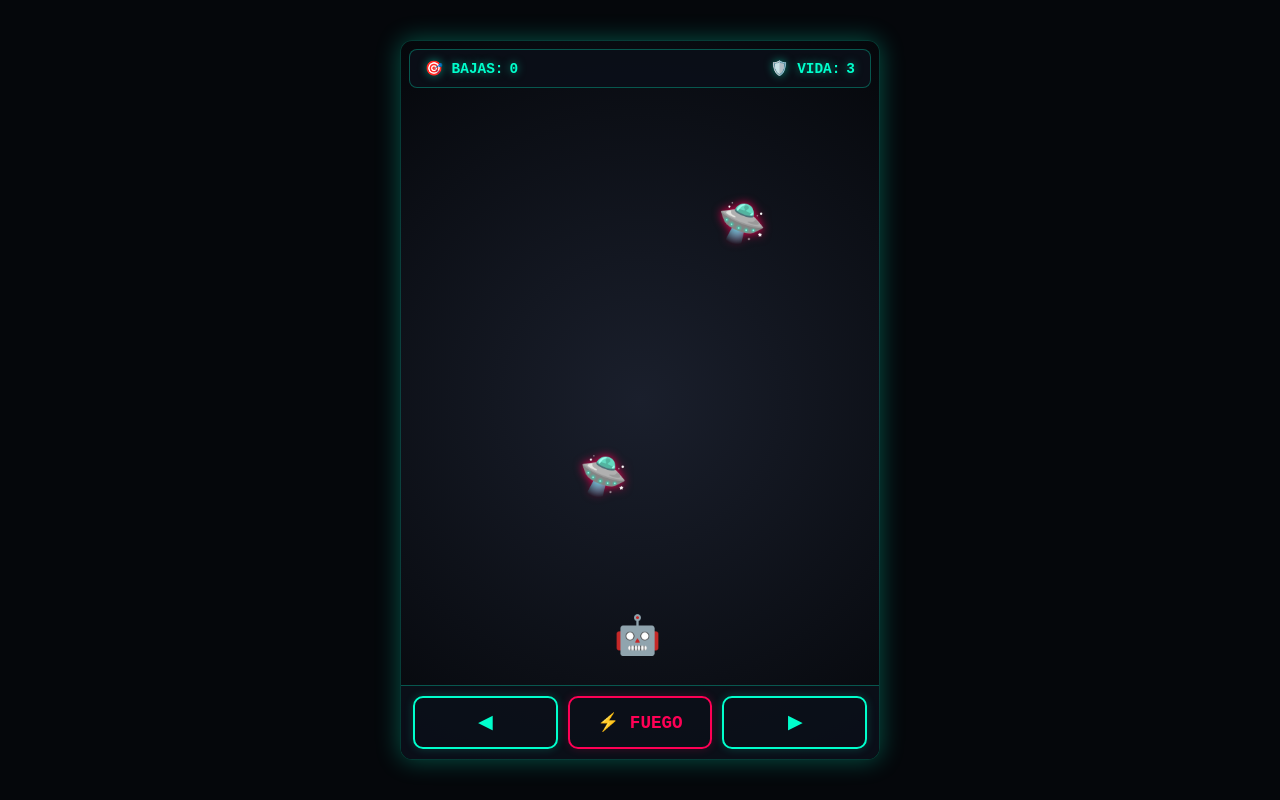
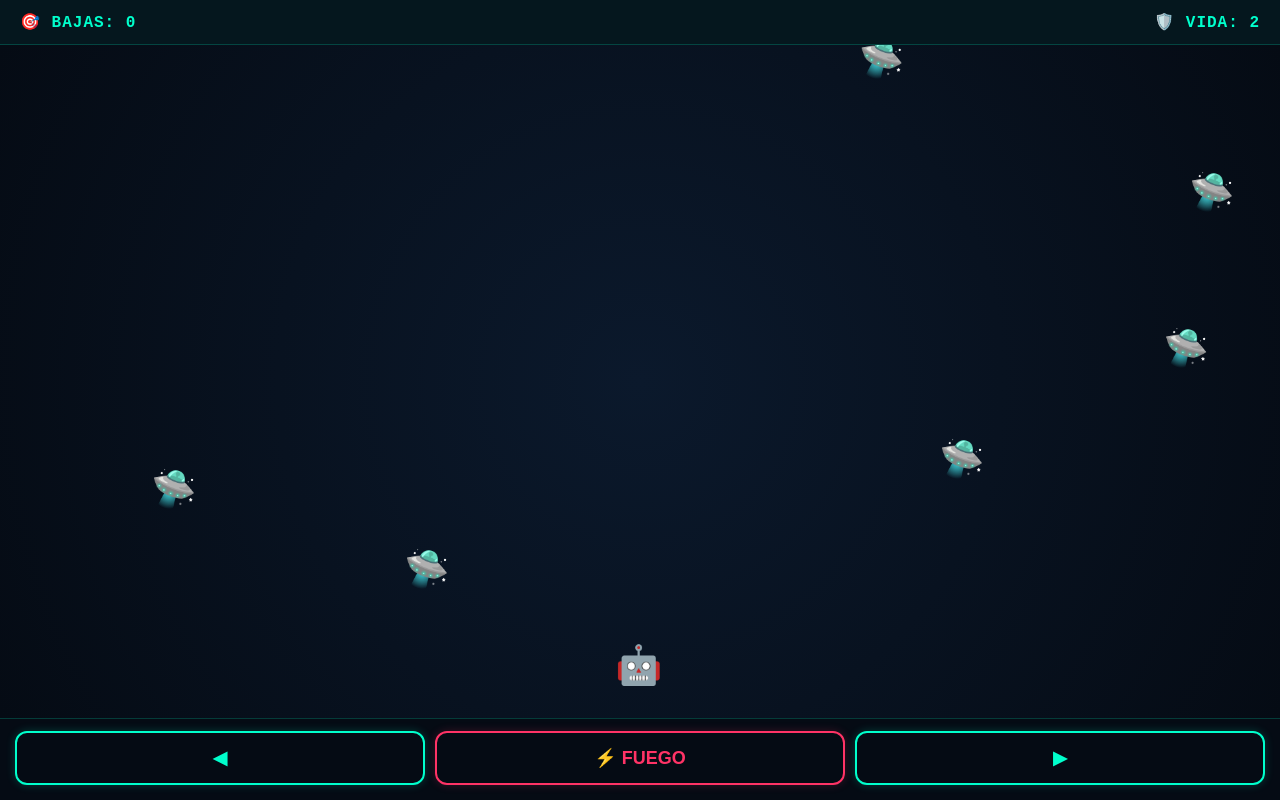
Before and after one commit to mi-aplicacion/juego, a plain HTML site: page index.html in a window 1280 px wide. Drawn offline with Linux system fonts and the light colour scheme.

Commit message:
Add files via upload

```diff
--- a/index.html
+++ b/index.html
@@ -3,163 +3,151 @@
 <head>
     <meta charset="UTF-8">
     <meta name="viewport" content="width=device-width, initial-scale=1.0, maximum-scale=1.0, user-scalable=no">
-    <title>Juego Espacial</title>
+    <title>Juego UFO</title>
     <style>
         * {
             box-sizing: border-box;
-            margin: 0;
-            padding: 0;
             user-select: none;
             -webkit-user-select: none;
         }
 
         body {
-            background-color: #05070b;
+            margin: 0;
+            padding: 0;
+            background-color: #050b14;
             color: #00ffcc;
             font-family: 'Courier New', Courier, monospace;
             display: flex;
-            justify-content: center;
-            align-items: center;
+            flex-direction: column;
             height: 100vh;
-            width: 100vw;
+            height: 100dvh;
             overflow: hidden;
         }
 
-        #game-container {
+        /* Marcadores superiores (HUD) */
+        .hud {
+            display: flex;
+            justify-content: space-between;
+            padding: 12px 20px;
+            border-bottom: 1px solid #00ffcc33;
+            background: rgba(0, 255, 204, 0.05);
+            font-size: 16px;
+            font-weight: bold;
+            letter-spacing: 1px;
+        }
+
+        /* Área de juego (Canvas) */
+        .game-container {
+            flex: 1;
             position: relative;
             width: 100%;
-            height: 100%;
-            max-width: 480px;
-            max-height: 100vh;
-            background: radial-gradient(circle, #1a1f2c 0%, #05070b 100%);
-            display: flex;
-            flex-direction: column;
-            justify-content: space-between;
             overflow: hidden;
-            border: 1px solid rgba(0, 255, 204, 0.2);
+            background: radial-gradient(circle at center, #0b192c 0%, #050b14 100%);
         }
 
-        @media (min-width: 481px) {
-            #game-container {
-                height: 90vh;
-                max-height: 850px;
-                border-radius: 12px;
-                box-shadow: 0 0 25px rgba(0, 255, 204, 0.3);
-            }
-        }
-
-        /* HUD Superior */
-        #hud {
-            display: flex;
-            justify-content: space-between;
-            padding: 10px 15px;
-            background: rgba(11, 15, 25, 0.95);
-            border: 1px solid rgba(0, 255, 204, 0.3);
-            border-radius: 8px;
-            margin: 8px;
-            font-size: 0.9rem;
-            font-weight: bold;
-            z-index: 10;
-        }
-
-        .hud-item {
-            display: flex;
-            align-items: center;
-            gap: 6px;
-            text-shadow: 0 0 8px rgba(0, 255, 204, 0.5);
-        }
-
-        /* Canvas del juego */
-        #gameCanvas {
-            flex-grow: 1;
+        canvas {
             display: block;
             width: 100%;
             height: 100%;
         }
 
-        /* Controles Inferiores estilizados igual a tu original */
-        #controls {
+        /* Controles inferiores perfectamente elevados y seguros */
+        .controles {
             display: flex;
-            justify-content: space-between;
-            padding: 10px 12px;
-            background: rgba(11, 15, 25, 0.95);
-            border-top: 1px solid rgba(0, 255, 204, 0.3);
+            justify-content: space-around;
+            align-items: center;
+            padding: 12px 15px;
+            padding-bottom: calc(15px + env(safe-area-inset-bottom));
+            background: #050b14;
+            border-top: 1px solid #00ffcc33;
             gap: 10px;
-            z-index: 10;
         }
 
-        .control-btn {
+        .btn-control {
             flex: 1;
             background: transparent;
             border: 2px solid #00ffcc;
             color: #00ffcc;
             padding: 14px 0;
-            font-size: 1.1rem;
-            font-family: inherit;
+            font-size: 18px;
             font-weight: bold;
-            border-radius: 10px;
+            border-radius: 12px;
             cursor: pointer;
+            text-align: center;
+            transition: background 0.1s, transform 0.1s;
             box-shadow: 0 0 10px rgba(0, 255, 204, 0.2);
-            outline: none;
-            display: flex;
-            justify-content: center;
-            align-items: center;
         }
 
-        #fireBtn {
-            border-color: #ff0055;
-            color: #ff0055;
-            box-shadow: 0 0 10px rgba(255, 0, 85, 0.2);
+        .btn-control:active {
+            background: rgba(0, 255, 204, 0.3);
+            transform: scale(0.95);
         }
 
-        .control-btn:active {
-            background: #00ffcc;
-            color: #05070b;
-            transform: scale(0.96);
+        .btn-disparar {
+            border-color: #ff3366;
+            color: #ff3366;
+            box-shadow: 0 0 10px rgba(255, 51, 102, 0.2);
         }
 
-        #fireBtn:active {
-            background: #ff0055;
-            color: #ffffff;
+        .btn-disparar:active {
+            background: rgba(255, 51, 102, 0.3);
         }
     </style>
 </head>
 <body>
 
-    <div id="game-container">
-        <!-- HUD / Marcadores -->
-        <div id="hud">
-            <div class="hud-item">🎯 BAJAS: <span id="score">0</span></div>
-            <div class="hud-item">🛡️ VIDA: <span id="lives">3</span></div>
+    <!-- HUD -->
+    <div class="hud">
+        <span id="txt-bajas">🎯 BAJAS: 0</span>
+        <span id="txt-vida">🛡️ VIDA: 3</span>
     </div>
 
     <!-- Canvas -->
+    <div class="game-container">
         <canvas id="gameCanvas"></canvas>
+    </div>
 
-        <!-- Controles -->
-        <div id="controls">
-            <button class="control-btn" id="leftBtn">◀</button>
-            <button class="control-btn" id="fireBtn">⚡ FUEGO</button>
-            <button class="control-btn" id="rightBtn">▶</button>
-        </div>
+    <!-- Botones de Control -->
+    <div class="controles">
+        <button class="btn-control" id="btnIzquierda">◀</button>
+        <button class="btn-control btn-disparar" id="btnDisparar">⚡ FUEGO</button>
+        <button class="btn-control" id="btnDerecha">▶</button>
     </div>
 
     <script>
-        const canvas = document.getElementById("gameCanvas");
-        const ctx = canvas.getContext("2d");
+        const canvas = document.getElementById('gameCanvas');
+        const ctx = canvas.getContext('2d');
 
-        function resizeCanvas() {
-            canvas.width = canvas.clientWidth;
-            canvas.height = canvas.clientHeight;
+        function ajustarCanvas() {
+            canvas.width = canvas.parentElement.clientWidth;
+            canvas.height = canvas.parentElement.clientHeight;
         }
+        window.addEventListener('resize', ajustarCanvas);
+        ajustarCanvas();
 
-        window.addEventListener('resize', resizeCanvas);
-        resizeCanvas();
+        let bajas = 0;
+        let vida = 3;
 
-        // --- SISTEMA DE AUDIO (Sintetizador Web Audio API) ---
+        // Configuración del Jugador (Robot)
+        const jugador = {
+            x: canvas.width / 2 - 25,
+            y: canvas.height - 75,
+            ancho: 45,
+            alto: 45,
+            velocidad: 7,
+            moviendoIzquierda: false,
+            moviendoDerecha: false
+        };
+
+        let balas = [];
+        let ovnis = [];
+        let contadorCreacionOvni = 0;
+
+        // Generador de sonidos integrados (Web Audio API)
         const audioCtx = new (window.AudioContext || window.webkitAudioContext)();
 
-        function playSound(type) {
+        function reproducirSonido(tipo) {
+            if (!audioCtx) return;
             if (audioCtx.state === 'suspended') {
                 audioCtx.resume();
             }
@@ -168,171 +156,154 @@
             osc.connect(gain);
             gain.connect(audioCtx.destination);
 
-            const now = audioCtx.currentTime;
-
-            if (type === 'laser') {
+            if (tipo === 'disparo') {
+                osc.type = 'square';
+                osc.frequency.setValueAtTime(600, audioCtx.currentTime);
+                osc.frequency.exponentialRampToValueAtTime(150, audioCtx.currentTime + 0.1);
+                gain.gain.setValueAtTime(0.1, audioCtx.currentTime);
+                gain.gain.linearRampToValueAtTime(0.01, audioCtx.currentTime + 0.1);
+                osc.start();
+                osc.stop(audioCtx.currentTime + 0.1);
+            } else if (tipo === 'explosion') {
                 osc.type = 'sawtooth';
-                osc.frequency.setValueAtTime(600, now);
-                osc.frequency.exponentialRampToValueAtTime(100, now + 0.15);
-                gain.gain.setValueAtTime(0.15, now);
-                gain.gain.linearRampToValueAtTime(0.01, now + 0.15);
-                osc.start(now);
-                osc.stop(now + 0.15);
-            } else if (type === 'explosion') {
-                osc.type = 'square';
-                osc.frequency.setValueAtTime(120, now);
-                osc.frequency.linearRampToValueAtTime(30, now + 0.25);
-                gain.gain.setValueAtTime(0.2, now);
-                gain.gain.linearRampToValueAtTime(0.01, now + 0.25);
-                osc.start(now);
-                osc.stop(now + 0.25);
-            } else if (type === 'hit') {
-                osc.type = 'triangle';
-                osc.frequency.setValueAtTime(200, now);
-                osc.frequency.exponentialRampToValueAtTime(50, now + 0.3);
-                gain.gain.setValueAtTime(0.3, now);
-                gain.gain.linearRampToValueAtTime(0.01, now + 0.3);
-                osc.start(now);
-                osc.stop(now + 0.3);
+                osc.frequency.setValueAtTime(200, audioCtx.currentTime);
+                osc.frequency.linearRampToValueAtTime(40, audioCtx.currentTime + 0.2);
+                gain.gain.setValueAtTime(0.15, audioCtx.currentTime);
+                gain.gain.linearRampToValueAtTime(0.01, audioCtx.currentTime + 0.2);
+                osc.start();
+                osc.stop(audioCtx.currentTime + 0.2);
             }
         }
 
-        // Variables del juego
-        let score = 0;
-        let lives = 3;
-
-        let player = {
-            x: canvas.width / 2 - 25,
-            y: canvas.height - 70,
-            width: 45,
-            height: 45,
-            speed: 6
+        // Manejo de controles táctiles y de mouse
+        const configurarBoton = (id, accionInicio, accionFin) => {
+            const btn = document.getElementById(id);
+            btn.addEventListener('touchstart', (e) => { e.preventDefault(); accionInicio(); });
+            btn.addEventListener('touchend', (e) => { e.preventDefault(); accionFin(); });
+            btn.addEventListener('mousedown', accionInicio);
+            btn.addEventListener('mouseup', accionFin);
         };
 
-        let bullets = [];
-        let enemies = [];
+        configurarBoton('btnIzquierda', () => jugador.moviendoIzquierda = true, () => jugador.moviendoIzquierda = false);
+        configurarBoton('btnDerecha', () => jugador.moviendoDerecha = true, () => jugador.moviendoDerecha = false);
 
-        let movingLeft = false;
-        let movingRight = false;
-
-        // Eventos táctiles y de mouse para controles inferiores
-        const leftBtn = document.getElementById("leftBtn");
-        const rightBtn = document.getElementById("rightBtn");
-        const fireBtn = document.getElementById("fireBtn");
-
-        leftBtn.addEventListener("mousedown", () => movingLeft = true);
-        leftBtn.addEventListener("mouseup", () => movingLeft = false);
-        leftBtn.addEventListener("touchstart", (e) => { e.preventDefault(); movingLeft = true; });
-        leftBtn.addEventListener("touchend", () => movingLeft = false);
-
-        rightBtn.addEventListener("mousedown", () => movingRight = true);
-        rightBtn.addEventListener("mouseup", () => movingRight = false);
-        rightBtn.addEventListener("touchstart", (e) => { e.preventDefault(); movingRight = true; });
-        rightBtn.addEventListener("touchend", () => movingRight = false);
+        const btnDisparar = document.getElementById('btnDisparar');
+        btnDisparar.addEventListener('touchstart', (e) => { e.preventDefault(); disparar(); });
+        btnDisparar.addEventListener('mousedown', disparar);
 
         function disparar() {
-            bullets.push({ x: player.x + player.width / 2 - 3, y: player.y, width: 6, height: 14, speed: 9 });
-            playSound('laser');
+            balas.push({
+                x: jugador.x + jugador.ancho / 2 - 3,
+                y: jugador.y,
+                ancho: 6,
+                alto: 16,
+                velocidad: 10
+            });
+            reproducirSonido('disparo');
         }
 
-        fireBtn.addEventListener("click", disparar);
-        fireBtn.addEventListener("touchstart", (e) => { e.preventDefault(); disparar(); });
+        function crearOvni() {
+            const anchoOvni = 40;
+            const xAleatoria = Math.random() * (canvas.width - anchoOvni);
+            ovnis.push({
+                x: xAleatoria,
+                y: -40,
+                ancho: anchoOvni,
+                alto: 35,
+                velocidad: 2 + Math.random() * 1.5
+            });
+        }
 
-        // Soporte de teclado para PC
-        window.addEventListener("keydown", (e) => {
-            if (e.key === "ArrowLeft" || e.key === "a") movingLeft = true;
-            if (e.key === "ArrowRight" || e.key === "d") movingRight = true;
-            if (e.key === " " || e.key === "ArrowUp") {
-                if (!e.repeat) disparar();
+        function actualizar() {
+            // Movimiento lateral del jugador
+            if (jugador.moviendoIzquierda && jugador.x > 0) {
+                jugador.x -= jugador.velocidad;
             }
-        });
-        window.addEventListener("keyup", (e) => {
-            if (e.key === "ArrowLeft" || e.key === "a") movingLeft = false;
-            if (e.key === "ArrowRight" || e.key === "d") movingRight = false;
-        });
+            if (jugador.moviendoDerecha && jugador.x < canvas.width - jugador.ancho) {
+                jugador.x += jugador.velocidad;
+            }
 
-        // Generar enemigos (OVNIs)
-        setInterval(() => {
-            enemies.push({
-                x: Math.random() * (canvas.width - 45),
-                y: -50,
-                width: 42,
-                height: 42,
-                speed: 2.2
-            });
-        }, 1900);
-
-        function update() {
-            // Actualizar posición jugador dentro de los límites
-            player.x = Math.max(0, Math.min(canvas.width - player.width, player.x + (movingRight ? player.speed : 0) - (movingLeft ? player.speed : 0)));
-
-            // Actualizar balas
-            bullets.forEach((b, index) => {
-                b.y -= b.speed;
-                if (b.y < 0) bullets.splice(index, 1);
-            });
-
-            // Actualizar enemigos
-            enemies.forEach((e, index) => {
-                e.y += e.speed;
-                // Si el enemigo pasa la pantalla
-                if (e.y > canvas.height) {
-                    enemies.splice(index, 1);
-                    lives--;
-                    document.getElementById("lives").innerText = lives;
-                    playSound('hit');
-                    if (lives <= 0) {
-                        alert("¡Juego terminado! Puntuación final: " + score);
-                        score = 0;
-                        lives = 3;
-                        document.getElementById("score").innerText = score;
-                        document.getElementById("lives").innerText = lives;
+            // Actualizar posiciones de las balas
+            for (let i = balas.length - 1; i >= 0; i--) {
+                balas[i].y -= balas[i].velocidad;
+                if (balas[i].y < 0) {
+                    balas.splice(i, 1);
                 }
             }
 
-                // Colisión Bala - Enemigo
-                bullets.forEach((b, bIndex) => {
-                    if (b.x < e.x + e.width && b.x + b.width > e.x && b.y < e.y + e.height && b.y + b.height > e.y) {
-                        enemies.splice(index, 1);
-                        bullets.splice(bIndex, 1);
-                        score++;
-                        document.getElementById("score").innerText = score;
-                        playSound('explosion');
-                    }
-                });
-            });
+            // Generación periódica de OVNIs
+            contadorCreacionOvni++;
+            if (contadorCreacionOvni > 40) {
+                crearOvni();
+                contadorCreacionOvni = 0;
             }
 
-        function draw() {
+            // Actualizar OVNIs y verificar colisiones
+            for (let i = ovnis.length - 1; i >= 0; i--) {
+                ovnis[i].y += ovnis[i].velocidad;
+
+                // Si el OVNI llega al fondo (se escapa)
+                if (ovnis[i].y > canvas.height) {
+                    ovnis.splice(i, 1);
+                    vida--;
+                    document.getElementById('txt-vida').innerText = `🛡️ VIDA: ${vida}`;
+                    if (vida <= 0) {
+                        alert('¡Juego Terminado! Inténtalo de nuevo.');
+                        bajas = 0;
+                        vida = 3;
+                        document.getElementById('txt-bajas').innerText = `🎯 BAJAS: ${bajas}`;
+                        document.getElementById('txt-vida').innerText = `🛡️ VIDA: ${vida}`;
+                    }
+                    continue;
+                }
+
+                // Detección de colisión: Bala vs OVNI
+                for (let j = balas.length - 1; j >= 0; j--) {
+                    if (
+                        balas[j].x < ovnis[i].x + ovnis[i].ancho &&
+                        balas[j].x + balas[j].ancho > ovnis[i].x &&
+                        balas[j].y < ovnis[i].y + ovnis[i].alto &&
+                        balas[j].y + balas[j].alto > ovnis[i].y
+                    ) {
+                        // Impacto exitoso
+                        ovnis.splice(i, 1);
+                        balas.splice(j, 1);
+                        bajas++;
+                        document.getElementById('txt-bajas').innerText = `🎯 BAJAS: ${bajas}`;
+                        reproducirSonido('explosion');
+                        break;
+                    }
+                }
+            }
+        }
+
+        function dibujar() {
             ctx.clearRect(0, 0, canvas.width, canvas.height);
 
-            // Dibujar jugador (Robot)
-            ctx.font = "38px sans-serif";
-            ctx.textAlign = "center";
-            ctx.textBaseline = "middle";
-            ctx.fillText("🤖", player.x + player.width / 2, player.y + player.height / 2);
+            // Dibujar Jugador (Robot)
+            ctx.font = '38px sans-serif';
+            ctx.fillText('🤖', jugador.x, jugador.y + 35);
 
-            // Dibujar Láseres
-            ctx.fillStyle = "#ff0055";
-            ctx.shadowBlur = 10;
-            ctx.shadowColor = "#ff0055";
-            bullets.forEach(b => ctx.fillRect(b.x, b.y, b.width, b.height));
-
-            // Dibujar Enemigos (OVNIs)
-            enemies.forEach(e => {
-                ctx.fillText("🛸", e.x + e.width / 2, e.y + e.height / 2);
-            });
-
-            ctx.shadowBlur = 0;
+            // Dibujar Balas
+            ctx.fillStyle = '#ff3366';
+            for (let bala of balas) {
+                ctx.fillRect(bala.x, bala.y, bala.ancho, bala.alto);
             }
 
-        function gameLoop() {
-            update();
-            draw();
-            requestAnimationFrame(gameLoop);
+            // Dibujar OVNIs
+            ctx.font = '36px sans-serif';
+            for (let ovni of ovnis) {
+                ctx.fillText('🛸', ovni.x, ovni.y + 32);
+            }
         }
 
-        gameLoop();
+        function buclePrincipal() {
+            actualizar();
+            dibujar();
+            requestAnimationFrame(buclePrincipal);
+        }
+
+        buclePrincipal();
     </script>
 </body>
 </html>
```
Lines whose indentation alone changed are shown as unchanged.
